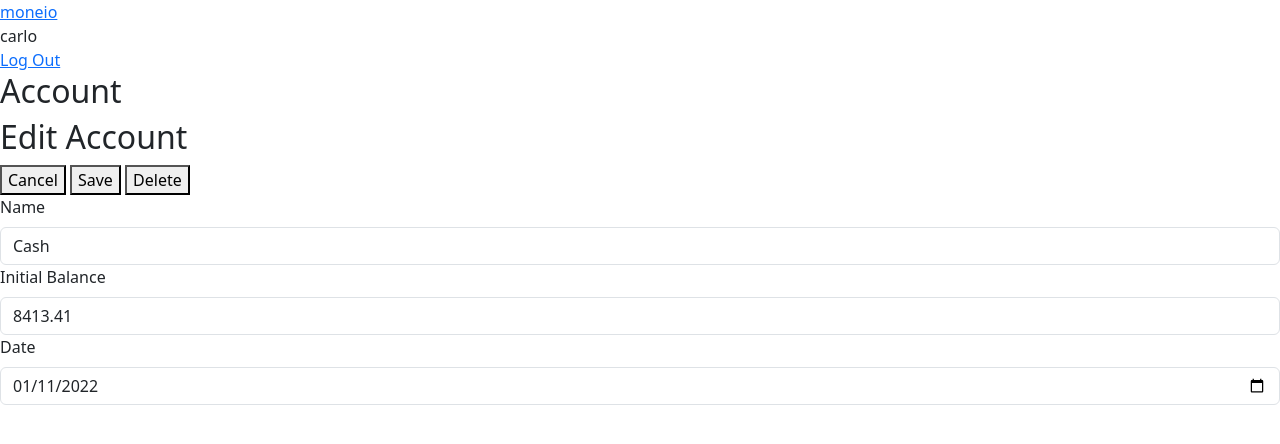
After one commit to Pacaloy/moneio, a Django app: a page that uses moneio/templates/moneio/account.html in a window 1280 px wide. The commit adds this page. Shown: the top 444 px of the page. Run offline with Django 4.2, Linux system fonts and the light colour scheme; a user stored in the database is signed in; data comes from the database, SQL or seed files in the repository; both versions use the stored data as it was after the commit.

Commit message:
add edit account and delete account functionality

```diff
--- a/moneio/models.py
+++ b/moneio/models.py
@@ -17,10 +17,11 @@ class Account(models.Model):
   is_floating = models.BooleanField()
 
   def __str__(self):
-    return f"{self.user.username} -> isFloating:{self.is_floating} -> {self.name}: {self.initial_balance}"
+    return f"{self.id}: {self.user.username} -> isFloating:{self.is_floating} -> {self.name}: {self.initial_balance}"
 
   def serialize(self):
     return {
+      "id": self.id,
       "name": self.name,
       "balance": self.initial_balance,
       "date": self.initial_balance_date.strftime("%e %B %Y"),
@@ -36,10 +37,11 @@ class MoneyInOut(models.Model):
   account = models.ForeignKey(Account, on_delete=models.CASCADE, related_name="money_in_out_account")
 
   def __str__(self):
-    return f"{self.user.username} -> {self.account.name} -> {self.name}: {self.price}"
+    return f"{self.id}: {self.user.username} -> {self.account.name} -> {self.name}: {self.price}"
 
   def serialize(self):
     return {
+      "id": self.id,
       "name": self.name,
       "price": self.price,
       "date": self.date.strftime("%e %B %Y"),
--- /dev/null
+++ b/moneio/static/moneio/account.js
@@ -0,0 +1,46 @@
+document.addEventListener('DOMContentLoaded', () => {
+  const endpoint = window.location.pathname.split('/');
+  const params = {
+    username: endpoint[1],
+    account: endpoint[2],
+    accountId: endpoint[3],
+  };
+  document.querySelector('#cancelEditAccountBtn').onclick = goToRootPage;
+  document.querySelector('#deleteAccountBtn').onclick = () => deleteAccount(params);
+
+  document.querySelector('#form-account').onsubmit = () => {
+    saveEditAccount(params);
+    return false
+  };
+});
+
+function goToRootPage() {
+  window.location = '/';
+}
+
+function saveEditAccount(params) {
+  fetch(`/${params.username}/${params.account}/${params.accountId}`, {
+    method: 'PUT',
+    body: JSON.stringify({
+      name: document.querySelector('#formAccountName').value,
+      balance: document.querySelector('#formAccountInitialBalance').value,
+      date: document.querySelector('#formAccountDate').value,
+    }),
+  })
+  .then(() => {
+    setTimeout(() => {
+      goToRootPage();
+    }, 300)
+  });
+}
+
+function deleteAccount(params) {
+  fetch(`/${params.username}/${params.account}/${params.accountId}`, {
+    method: 'DELETE',
+  })
+  .then(() => {
+    setTimeout(() => {
+      goToRootPage();
+    }, 300)
+  });
+}
--- /dev/null
+++ b/moneio/templates/moneio/account.html
@@ -0,0 +1,34 @@
+{% extends "moneio/layout.html" %}
+{% load static %}
+
+{% block body %}
+  <h2>Account</h2>
+
+  <!-- Edit Account View -->
+  <div>
+    <h2>Edit Account</h2>
+    <form id="form-account">
+      <div>
+        <button type="button" id="cancelEditAccountBtn">Cancel</button>
+        <button type="submit">Save</button>
+        <button type="button" id="deleteAccountBtn">Delete</button>
+      </div>
+      <div>
+        <label for="formAccountName" class="form-label">Name</label>
+        <input type="text" class="form-control" id="formAccountName" value="{{ account.name }}" required>
+      </div>
+      <div>
+        <label for="formAccountInitialBalance" class="form-label">Initial Balance</label>
+        <input type="number" class="form-control" id="formAccountInitialBalance" min="0" step="0.01" value="{{ account.initial_balance }}" required>
+      </div>
+      <div>
+        <label for="formAccountDate" class="form-label">Date</label>
+        <input type="date" class="form-control" id="formAccountDate" value="{{ date }}" required>
+      </div>
+    </form>
+  </div>
+{% endblock%}
+
+{% block script %}
+  <script src="{% static 'moneio/account.js' %}"></script>
+{% endblock %}
--- a/moneio/urls.py
+++ b/moneio/urls.py
@@ -10,5 +10,7 @@ urlpatterns = [
 
   # API Routes
   path("account", views.account, name="account"),
+  path("<str:username>/account/<int:account_id>", views.edit_account, name="edit_account"),
+  path("<str:username>/account_deductibles/<int:account_id>", views.edit_account_deductibles, name="edit_account_deductibles"),
   path("moneio", views.moneio, name="moneio"),
 ]
--- a/moneio/views.py
+++ b/moneio/views.py
@@ -86,7 +86,7 @@ def login_view(request):
       return HttpResponseRedirect(reverse("index"))
     else:
       return render(request, "moneio/login.html", {
-        "message": "Invalid username and/or password."
+        "message": "Invalid username and/or password.",
       })
   else:
     return render(request, "moneio/login.html")
@@ -108,7 +108,7 @@ def register(request):
     confirmation = request.POST["confirmation"]
     if password != confirmation:
       return render(request, "moneio/register.html", {
-        "message": "Passwords must match."
+        "message": "Passwords must match.",
       })
 
     # Attempt to create new user
@@ -117,7 +117,7 @@ def register(request):
       user.save()
     except IntegrityError:
       return render(request, "moneio/register.html", {
-        "message": "Username already taken."
+        "message": "Username already taken.",
       })
     login(request, user)
     return HttpResponseRedirect(reverse("index"))
@@ -187,3 +187,68 @@ def moneio(request):
     )
     new_breakdown.save()
   return HttpResponseRedirect(reverse("index"))
+
+
+@csrf_exempt
+@login_required
+def edit_account(request, username, account_id):
+
+  # Check if param is the current logged in user
+  if (request.user.username != username):
+    return HttpResponseRedirect(reverse("index"))
+
+  # Check if the logged in user owns the account
+  account = Account.objects.filter(pk = account_id, user = request.user)
+  if not account:
+    return HttpResponseRedirect(reverse("index"))
+
+  # Edit account details
+  if request.method == "PUT":
+    data = json.loads(request.body)
+    account[0].name = data.get("name")
+    account[0].initial_balance = data.get("balance")
+    account[0].initial_balance_date = data.get("date")
+    account[0].save()
+    return HttpResponse(status=204)
+
+  # Delete account
+  if request.method == "DELETE":
+    account.delete()
+    return HttpResponse(status=204)
+  return render(request, "moneio/account.html", {
+    "account": account[0],
+    "date": account[0].initial_balance_date.strftime("%Y-%m-%d"),
+  })
+
+
+@csrf_exempt
+@login_required
+def edit_account_deductibles(request, username, account_id):
+
+  # Check if param is the current logged in user
+  if (request.user.username != username):
+    return HttpResponseRedirect(reverse("index"))
+
+  # Check if the logged in user owns the account
+  account = Account.objects.filter(pk = account_id, user = request.user)
+  if not account:
+    return HttpResponseRedirect(reverse("index"))
+
+  # Edit account details
+  if request.method == "PUT":
+    data = json.loads(request.body)
+    account[0].name = data.get("name")
+    account[0].initial_balance = float(data.get("balance")) * (-1) # Convert to negative for storing value in deductibles
+    account[0].initial_balance_date = data.get("date")
+    account[0].save()
+    return HttpResponse(status=204)
+
+  # Delete account
+  if request.method == "DELETE":
+    account.delete()
+    return HttpResponse(status=204)
+  account[0].initial_balance = account[0].initial_balance * (-1) # Convert to positive for display
+  return render(request, "moneio/account.html", {
+    "account": account[0],
+    "date": account[0].initial_balance_date.strftime("%Y-%m-%d"),
+  })
```
Also changed, not shown: moneio/templates/moneio/index.html (+9 -0 lines), db.sqlite3.
